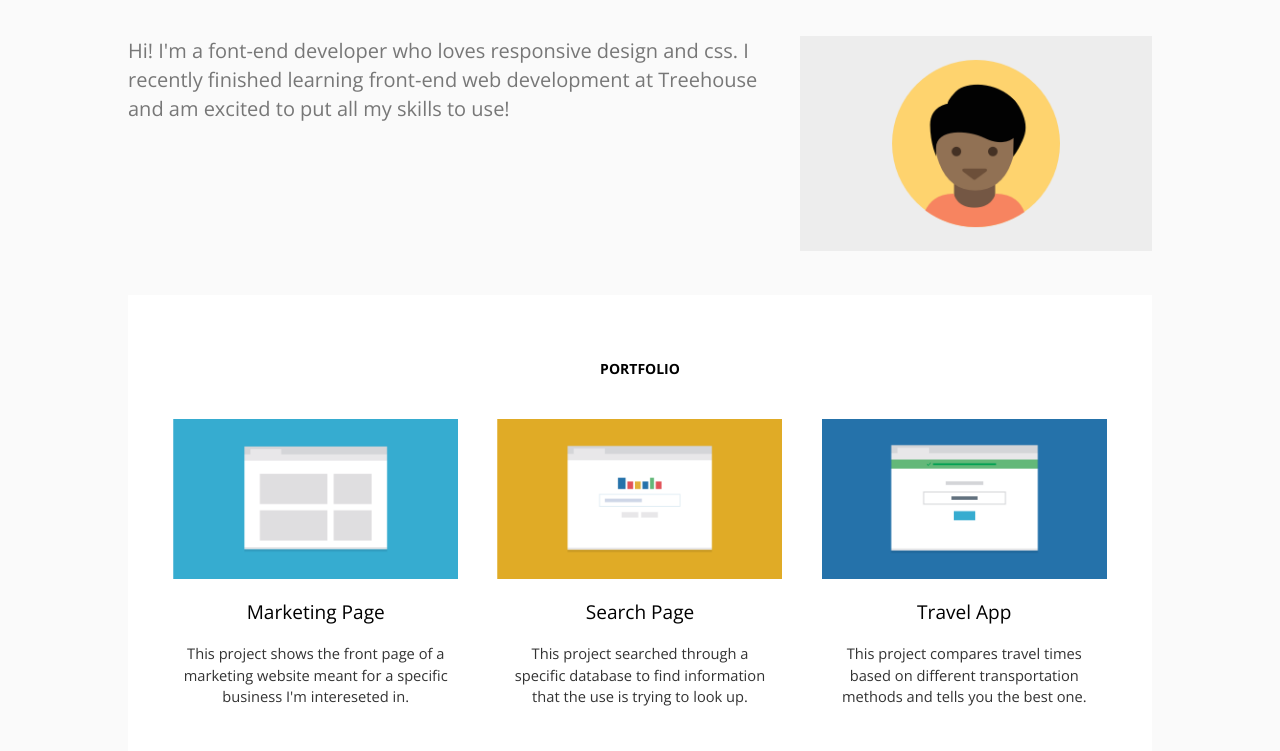
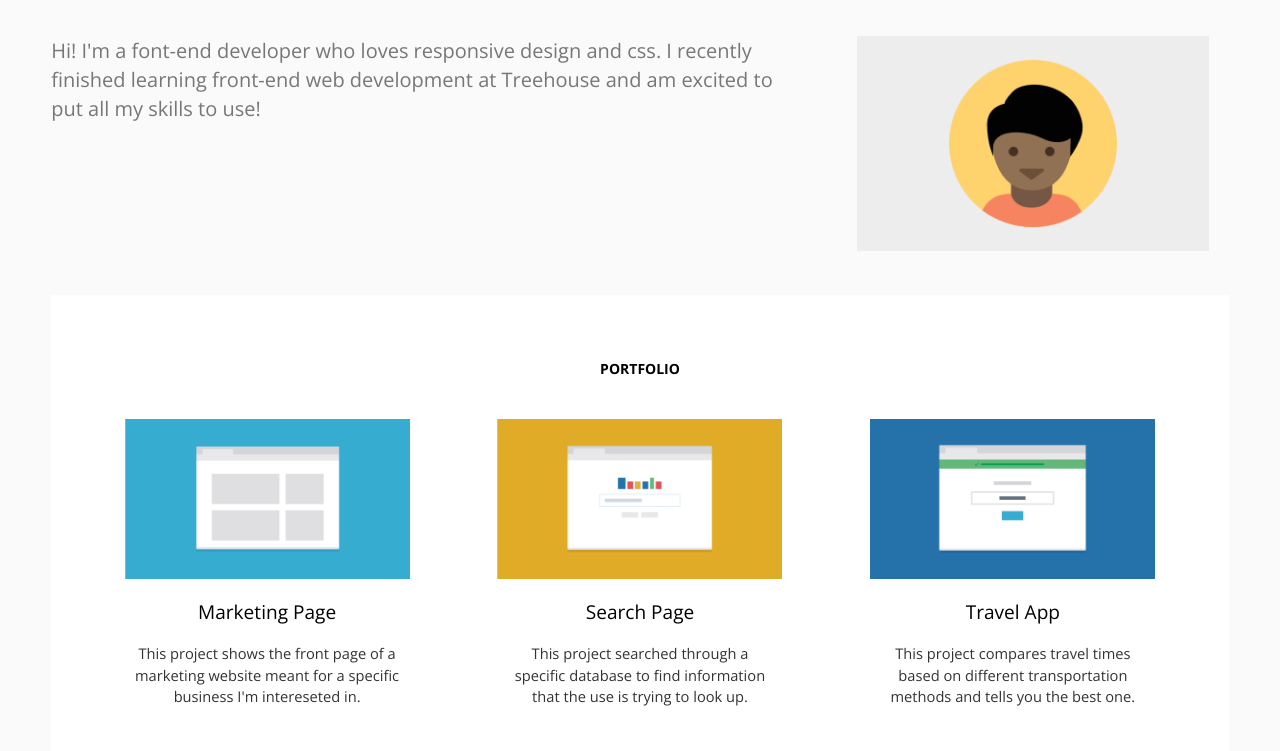
Before and after one commit to hnbvt24/Responsive_Layout, a plain HTML site: page index.html in a window 1280 px wide. Shown: the part 100-851 px from the top of the page. Drawn offline with nearby package versions, Linux system fonts and the light colour scheme.

Commit message:
Removed max-width and removed 320 media query

```diff
--- a/css/stylesheet.css
+++ b/css/stylesheet.css
@@ -42,6 +42,10 @@ p {
 	margin: 0 auto;
 }
 
+.wrap {
+	min-height: calc(100vh - 89px);
+}
+
 .container {
 	width: 100%;
 }
@@ -80,6 +84,16 @@ p {
 	.main-nav a:hover {
 		color: #808080;
 	}
+
+.main-header,
+.row {
+	width: 90%;
+	margin: 0 auto;
+}
+
+.tagline {
+	font-size: 1.4em;
+}
 
 
 /* =====================
@@ -166,24 +180,7 @@ h4 {
 	This applies from 320px onwards
 ===================================== */
 
-@media (min-width: 320px) {
-	.wrap {
-		min-height: calc(100vh - 89px);
-	}
-
-	.main-header,
-	.row {
-		width: 90%;
-		margin: 0 auto;
-	}
-
-	.tagline {
-		font-size: 1.4em;
-	}
-
-}
-
-@media (min-width: 568px) {
+@media (min-width: 768px) {
 
 	.main-header {
 		margin-top: 30px;
@@ -202,7 +199,6 @@ h4 {
 	}
 
 	.container {
-		/*max-width: 956px*/;
 		margin: 40px auto;
 	}
 
@@ -228,13 +224,13 @@ h4 {
 
 }
 
-@media (min-width: 956px) {
+@media (min-width: 1024px) {
 	.main-header,
 	.row,
 	.portfolio,
 	footer {
 		width: 92%;
-		max-width: 1024px;
+/* 		max-width: 1024px; */
 	}
 
 	.main-header {
```
